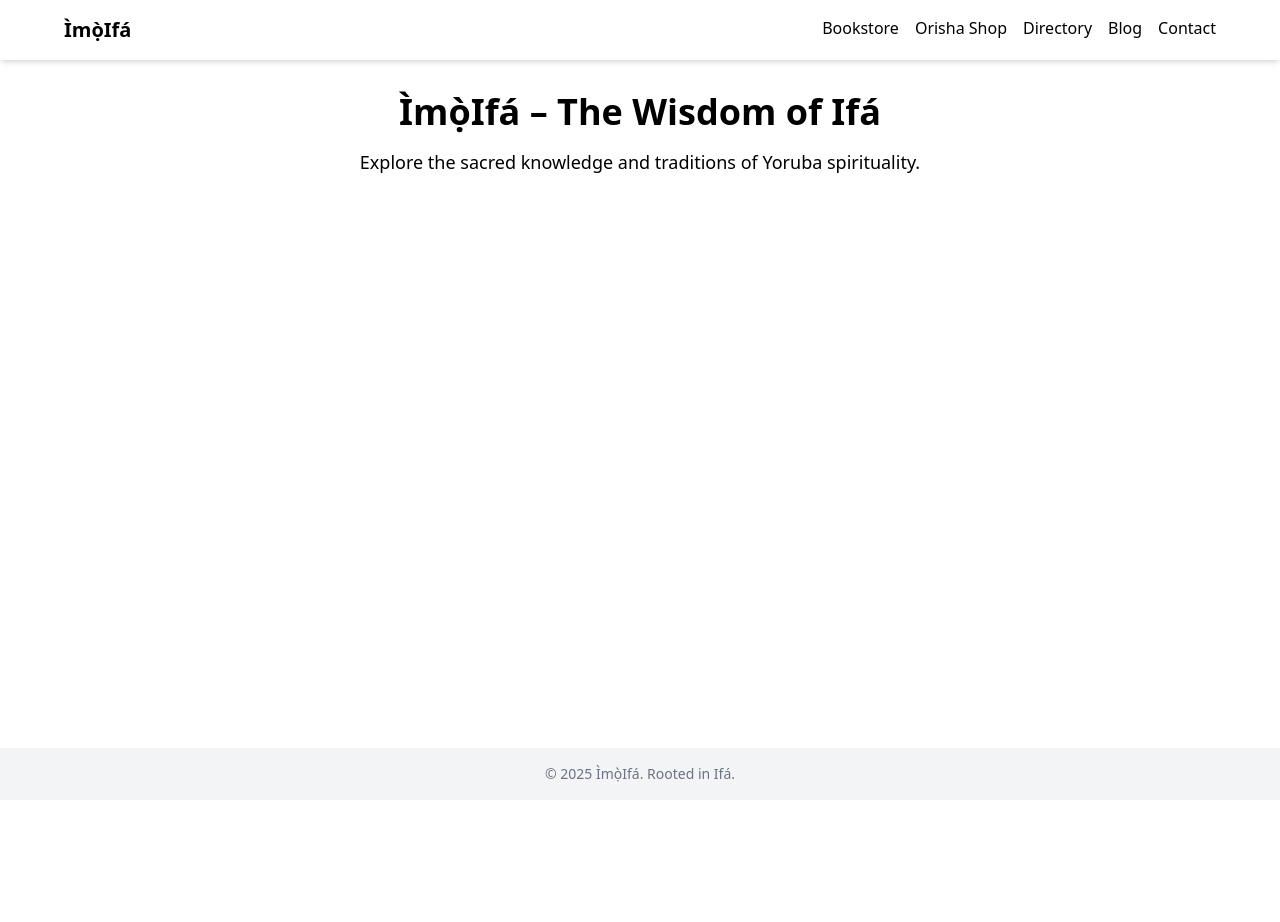
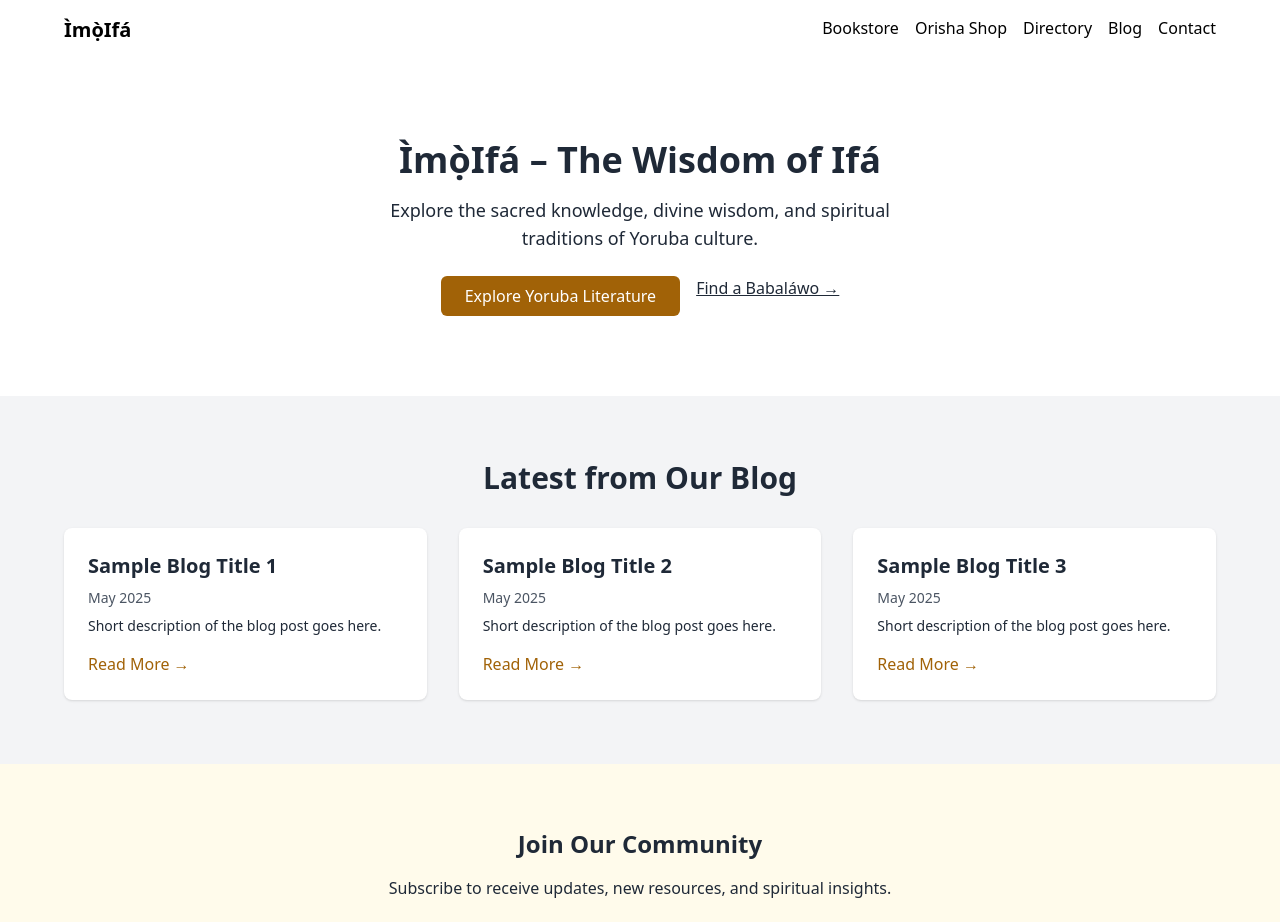
Before and after one commit to Razurtech/imoifa-site-open, a React (Vite) app: page / in a window 1280 px wide. Shown: the top 922 px of the page. Before the commit the page ends 800 px from the top, so only its background shows below. Built offline with nearby package versions, Linux system fonts and the light colour scheme.

Commit message:
Update Hero.tsx

```diff
--- a/src/components/Hero.tsx
+++ b/src/components/Hero.tsx
@@ -1,8 +1,42 @@
 export default function Hero() {
   return (
-    <section className="text-center p-8">
-      <h1 className="text-4xl font-bold">Ìmọ̀Ifá – The Wisdom of Ifá</h1>
-      <p className="mt-4 text-lg">Explore the sacred knowledge and traditions of Yoruba spirituality.</p>
-    </section>
+    <main className="bg-white dark:bg-gray-900 text-gray-800 dark:text-white">
+      {/* Hero Section */}
+      <section className="text-center py-20 px-6">
+        <h1 className="text-4xl font-bold mb-4">Ìmọ̀Ifá – The Wisdom of Ifá</h1>
+        <p className="mb-6 max-w-xl mx-auto text-lg">
+          Explore the sacred knowledge, divine wisdom, and spiritual traditions of Yoruba culture.
+        </p>
+        <div className="flex justify-center gap-4">
+          <a href="/bookstore" className="bg-yellow-700 text-white px-6 py-2 rounded-md">Explore Yoruba Literature</a>
+          <a href="/contact" className="underline">Find a Babaláwo →</a>
+        </div>
+      </section>
+
+      {/* Blog Section Preview */}
+      <section className="bg-gray-100 dark:bg-gray-800 py-16 px-6">
+        <h2 className="text-3xl font-semibold text-center mb-8">Latest from Our Blog</h2>
+        <div className="grid md:grid-cols-3 gap-8 max-w-6xl mx-auto">
+          {[1, 2, 3].map((i) => (
+            <div key={i} className="bg-white dark:bg-gray-900 p-6 rounded-lg shadow">
+              <h3 className="text-xl font-bold mb-2">Sample Blog Title {i}</h3>
+              <p className="text-sm text-gray-600 dark:text-gray-400">May 2025</p>
+              <p className="mt-2 text-sm">Short description of the blog post goes here.</p>
+              <a href="/blog" className="mt-4 inline-block text-yellow-700 dark:text-yellow-400 font-medium">Read More →</a>
+            </div>
+          ))}
+        </div>
+      </section>
+
+      {/* Newsletter */}
+      <section className="text-center py-16 px-6 bg-amber-50 dark:bg-gray-800">
+        <h2 className="text-2xl font-semibold mb-4">Join Our Community</h2>
+        <p className="mb-6">Subscribe to receive updates, new resources, and spiritual insights.</p>
+        <form className="flex justify-center gap-2 max-w-md mx-auto">
+          <input type="email" placeholder="Enter your email" className="p-2 w-full rounded" />
+          <button className="bg-yellow-700 text-white px-4 py-2 rounded">Subscribe</button>
+        </form>
+      </section>
+    </main>
   );
 }
```
